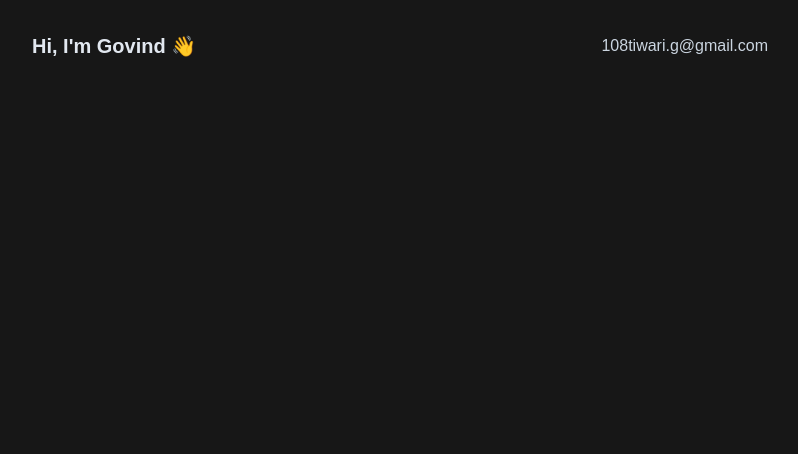
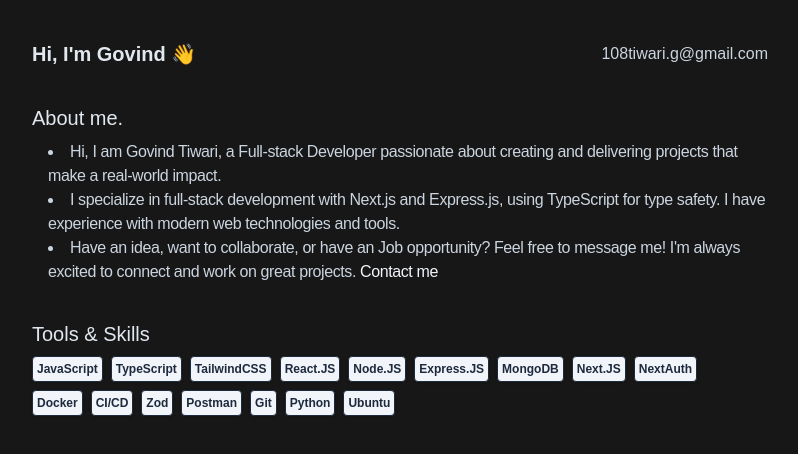
Before and after one commit to govindti/my-portfolio-nextjs, a Next.js app: page / in a window 1280 px wide. Shown: the top 454 px of the page, without its empty margins (240-1038 px from the left). Built offline with nearby package versions, Linux system fonts and the light colour scheme; some icons are missing.

Commit message:
Add SkillsTools component and update About and Header components for improved layout

```diff
--- a/Components/PagesComponents/About.tsx
+++ b/Components/PagesComponents/About.tsx
@@ -1,11 +1,19 @@
 import React from 'react'
 
 function About() {
-  return (
-    <div>
-
-    </div>
-  )
+    return (
+        <>
+            <div className='mt-9 flex flex-col  '>
+                <h2 className='text-xl font-medium text-slate-200 '>About me.</h2>
+            </div>
+            <ul className="mt-2 list-inside list-disc pl-4 text-base tracking-tight  text-slate-300">
+                <li>Hi, I am Govind Tiwari, a Full-stack Developer passionate about creating and delivering projects that make a real-world impact.</li>
+                <li>I specialize in full-stack development with Next.js and Express.js, using TypeScript for type safety. I have experience with modern web technologies and tools.
+                </li>
+                <li>Have an idea, want to collaborate, or have an Job opportunity? Feel free to message me! I'm always excited to connect and work on great projects. <a href='mailto:108tiwari.g@gmai.com' className='text-slate-100 underline'>Contact me</a></li>
+            </ul>
+        </>
+    )
 }
 
 export default About
--- a/Components/PagesComponents/Header.tsx
+++ b/Components/PagesComponents/Header.tsx
@@ -7,7 +7,7 @@ import InsertDriveFileIcon from '@mui/icons-material/InsertDriveFile';
 
 function Header() {
     return (
-        <div className="flex flex-col md:flex-row justify-between items-center mt-8">
+        <div className="flex flex-col md:flex-row justify-between items-center mt-10">
             <div className="text-center">
                 <h1 className="text-xl font-semibold text-slate-200 ">Hi, I'm Govind 👋</h1>
             </div>
--- /dev/null
+++ b/Components/PagesComponents/SkillsTools.tsx
@@ -0,0 +1,30 @@
+import React from 'react'
+
+function SkillsTools() {
+    return (
+        <>
+            <div className='mt-9 flex flex-col  '>
+                <h2 className='text-xl font-medium text-slate-200 '>Tools & Skills</h2>
+            </div>
+            <div className='flex flex-wrap gap-2 mt-2 max-w-2xl'>
+                <div className='bg-slate-100 text-slate-800 p-1 border rounded shadow text-xs font-semibold'>JavaScript</div>
+                <div className='bg-slate-100 text-slate-800 p-1 border rounded shadow text-xs font-semibold'>TypeScript</div>
+                <div className='bg-slate-100 text-slate-800 p-1 border rounded shadow text-xs font-semibold'>TailwindCSS</div>
+                <div className='bg-slate-100 text-slate-800 p-1 border rounded shadow text-xs font-semibold'>React.JS</div>
+                <div className='bg-slate-100 text-slate-800 p-1 border rounded shadow text-xs font-semibold'>Node.JS</div>
+                <div className='bg-slate-100 text-slate-800 p-1 border rounded shadow text-xs font-semibold'>Express.JS</div>
+                <div className='bg-slate-100 text-slate-800 p-1 border rounded shadow text-xs font-semibold'>MongoDB</div>
+                <div className='bg-slate-100 text-slate-800 p-1 border rounded shadow text-xs font-semibold'>Next.JS</div>
+                <div className='bg-slate-100 text-slate-800 p-1 border rounded shadow text-xs font-semibold'>NextAuth</div>
+                <div className='bg-slate-100 text-slate-800 p-1 border rounded shadow text-xs font-semibold'>Docker</div>
+                <div className='bg-slate-100 text-slate-800 p-1 border rounded shadow text-xs font-semibold'>CI/CD</div>
+                <div className='bg-slate-100 text-slate-800 p-1 border rounded shadow text-xs font-semibold'>Zod</div>
+                <div className='bg-slate-100 text-slate-800 p-1 border rounded shadow text-xs font-semibold'>Postman</div>
+                <div className='bg-slate-100 text-slate-800 p-1 border rounded shadow text-xs font-semibold'>Git</div>
+                <div className='bg-slate-100 text-slate-800 p-1 border rounded shadow text-xs font-semibold'>Python</div>
+                <div className='bg-slate-100 text-slate-800 p-1 border rounded shadow text-xs font-semibold'>Ubuntu</div>
+            </div>
+        </>
+    )
+}
+export default SkillsTools
--- a/app/page.tsx
+++ b/app/page.tsx
@@ -1,5 +1,6 @@
 import About from '@/Components/PagesComponents/About'
 import Header from '@/Components/PagesComponents/Header'
+import SkillsTools from '@/Components/PagesComponents/SkillsTools'
 import React from 'react'
 
 function page() {
@@ -7,6 +8,7 @@ function page() {
     <div>
       <Header/>
       <About/>
+      <SkillsTools/>
     </div>
   )
 }
```
